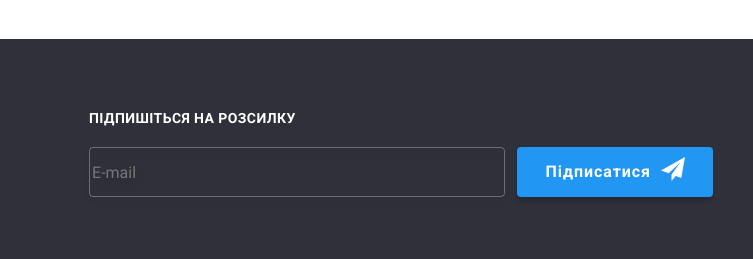
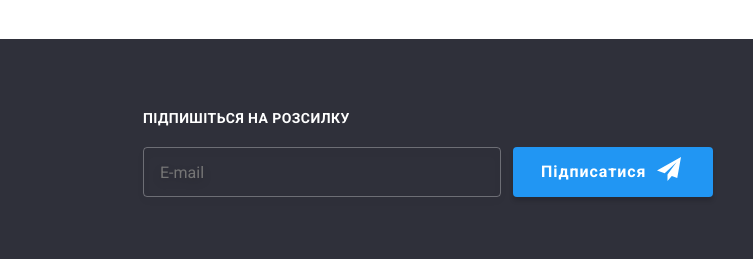
Before and after one commit to Molksy/goit-markup-hw-07, a plain HTML site: page index.html in a window 1280 px wide. Shown: the part 2626-2885 px from the top of the page, 527-1280 px from the left. Drawn offline with nearby package versions, Linux system fonts and the light colour scheme.

Commit message:
fix problems

```diff
--- a/css/styles.css
+++ b/css/styles.css
@@ -644,7 +644,6 @@ font-size: 36px;
     flex-direction: column;
     padding: 0px;
     margin-left: 70px;
-    margin-right: 93px;
 }
 
 .footer-icons-header{
@@ -725,7 +724,7 @@ font-size: 36px;
     display: flex;
     flex-direction: column;
     margin-left: auto;
-    width: 100%;
+
  }
 
 .form-sign{
@@ -735,9 +734,10 @@ font-size: 36px;
 
  .form-sign-input{
     height: 50px;
-       width: 100%;
-       font-weight: 400px;
+    width: 358px;
 
+
+       padding: 15px 16px;
        border-radius: 4px;
        border: 1px solid rgba(255, 255, 255, 0.3);;
        font-size: 16px;
```
Also changed, not shown: scss/main.scss (added).
